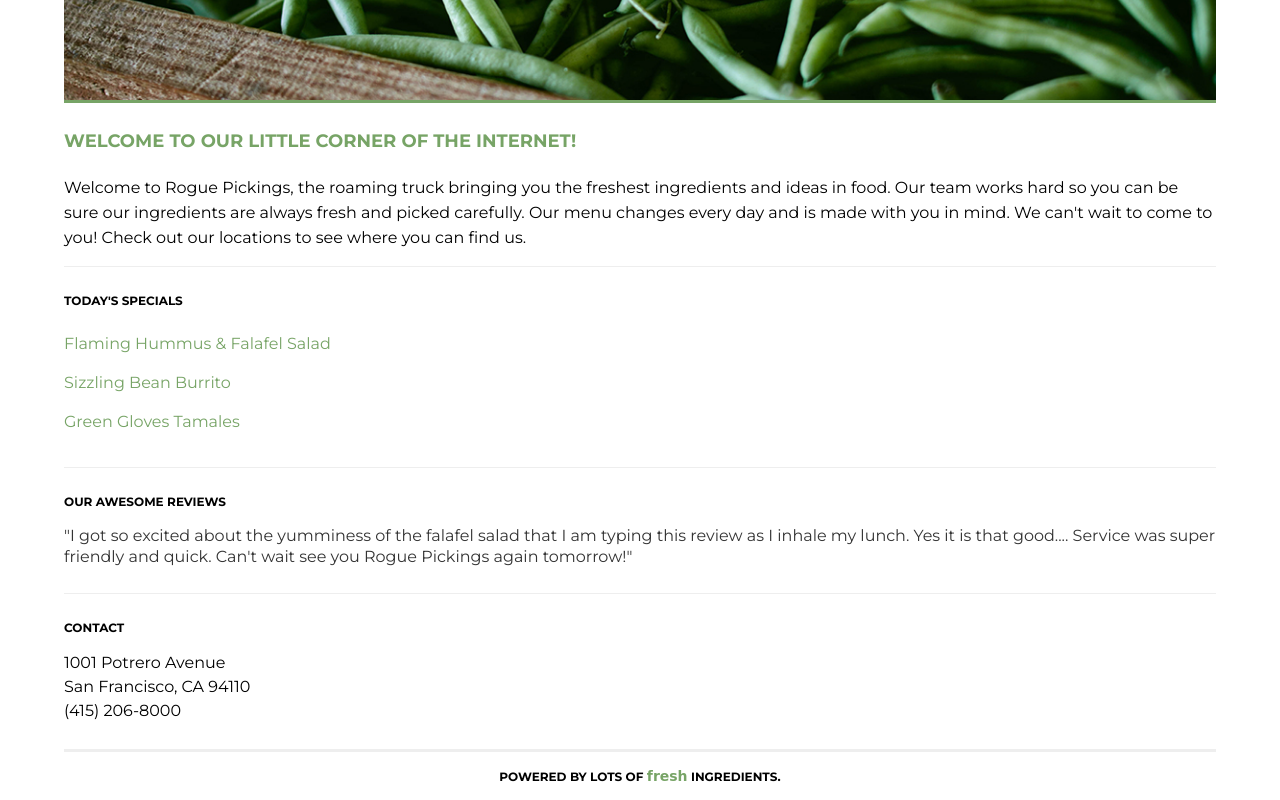
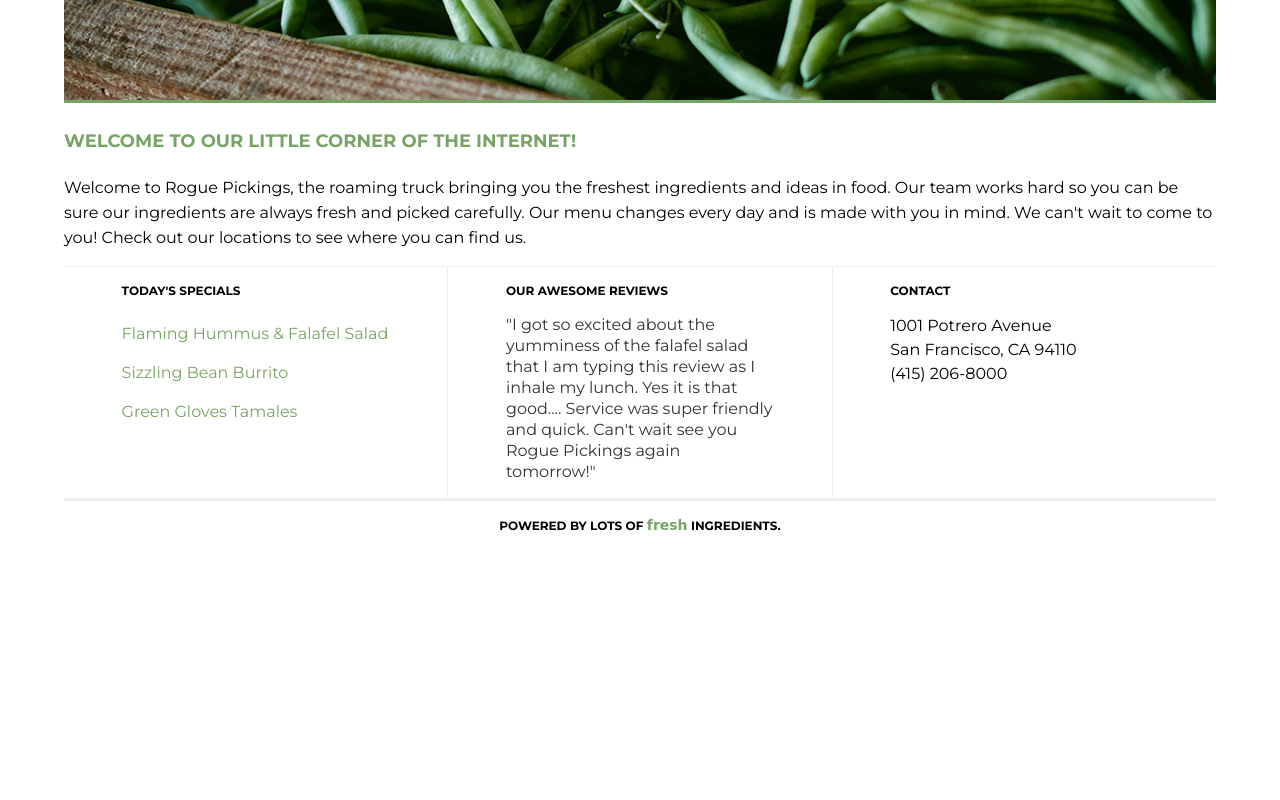
Before and after one commit to monikajaracz/206-Skillcrush, a plain HTML site: page 206-rogue_pickings/index.html in a window 1280 px wide. Shown: the part 537-1337 px from the top of the page. After the commit the page ends 1086 px from the top, so only its background shows below. Drawn offline with Linux system fonts and the light colour scheme; a web font is replaced by a local one.

Commit message:
Added media query for tablet

```diff
--- a/206-rogue_pickings/css/main.css
+++ b/206-rogue_pickings/css/main.css
@@ -160,3 +160,30 @@ header h1 {
 	justify-content: center;
 	align-items: center;
 }
+
+@media all and (min-width:768px) {
+    /* Tablet styles here */
+
+ 	.bottom-section {
+ 		display: flex;
+ 		justify-content: center;
+ 	}
+
+ 	.section-one,
+ 	.section-two,
+ 	.section-three {
+ 		flex-basis: 33.333%;
+ 		padding:0 5% 0 5%;
+ 	}
+
+ 	.section-one,
+ 	.section-two {
+ 		border-right: 1px solid #eee;
+ 	}
+
+}
+
+@media all and (min-width:1200px) {
+    /* Desktop styles here */
+
+}
```
